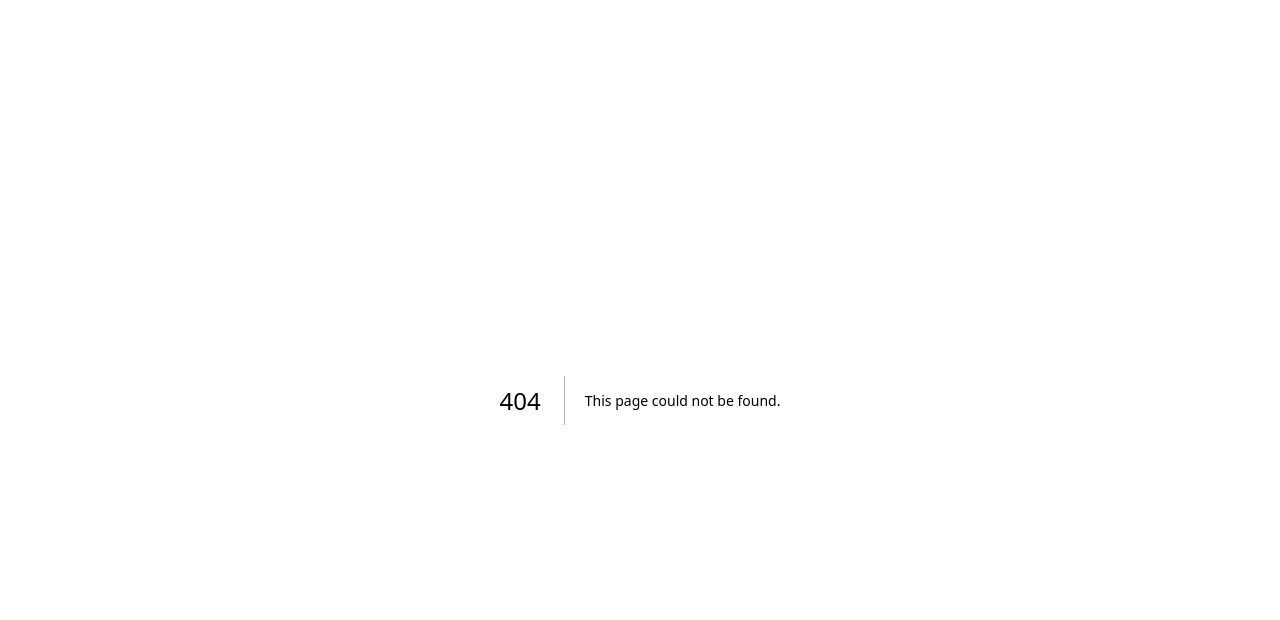
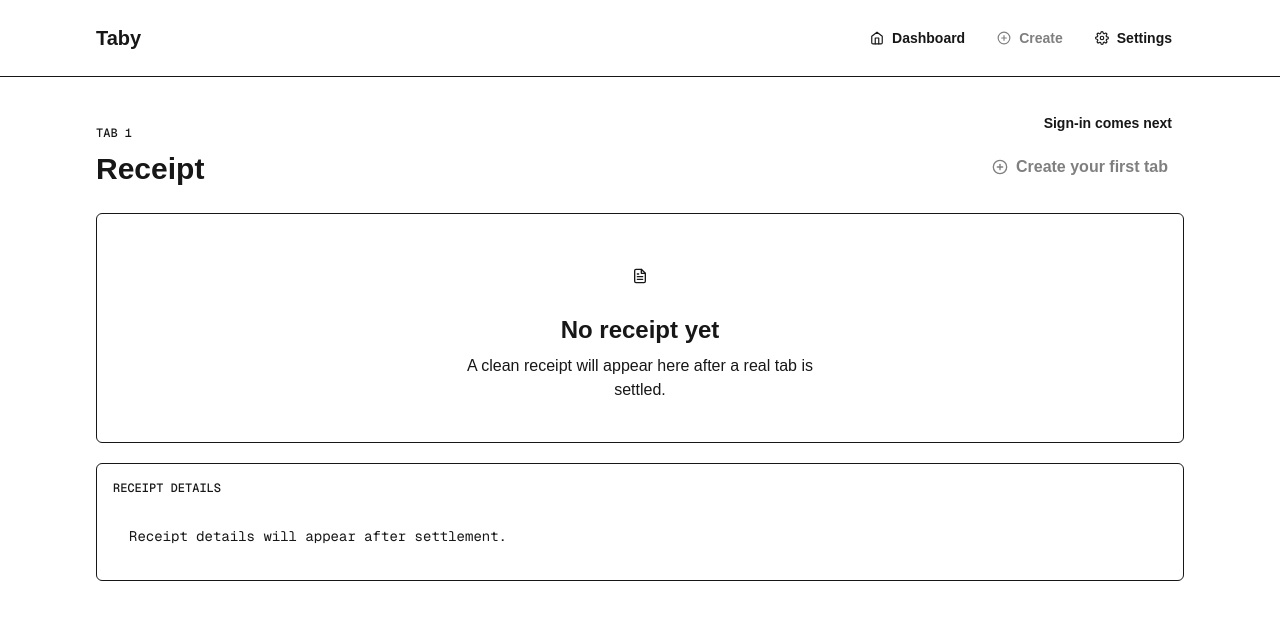
Before and after one commit to alienworld1/taby, a Next.js app: page /tabs/1/receipt in a window 1280 px wide. Before the commit this address had no page. Shown: the top 620 px of the page. Built offline with nearby package versions, Linux system fonts and the light colour scheme.

Commit message:
Add tab detail and receipt placeholder

```diff
--- /dev/null
+++ b/app/tabs/[tabId]/page.tsx
@@ -0,0 +1,31 @@
+import { FiFileText } from "react-icons/fi";
+import { AppShell } from "@/components/shell/AppShell";
+import { EmptyState } from "@/components/ui/EmptyState";
+
+type TabPageProps = {
+  params: Promise<{
+    tabId: string;
+  }>;
+};
+
+export async function generateMetadata({ params }: TabPageProps) {
+  const { tabId } = await params;
+
+  return {
+    title: `Tab ${tabId}`,
+  };
+}
+
+export default async function TabPage({ params }: TabPageProps) {
+  const { tabId } = await params;
+
+  return (
+    <AppShell eyebrow={`Tab ${tabId}`} title="Tab details">
+      <EmptyState
+        description="Sign in to open this tab and see the expenses your group has confirmed."
+        icon={<FiFileText aria-hidden="true" />}
+        title="Sign in to open your tabs"
+      />
+    </AppShell>
+  );
+}
--- /dev/null
+++ b/app/tabs/[tabId]/receipt/page.tsx
@@ -0,0 +1,37 @@
+import { FiFileText } from "react-icons/fi";
+import { AppShell } from "@/components/shell/AppShell";
+import { EmptyState } from "@/components/ui/EmptyState";
+import { ReceiptBlock } from "@/components/ui/ReceiptBlock";
+
+type ReceiptPageProps = {
+  params: Promise<{
+    tabId: string;
+  }>;
+};
+
+export async function generateMetadata({ params }: ReceiptPageProps) {
+  const { tabId } = await params;
+
+  return {
+    title: `Receipt ${tabId}`,
+  };
+}
+
+export default async function ReceiptPage({ params }: ReceiptPageProps) {
+  const { tabId } = await params;
+
+  return (
+    <AppShell eyebrow={`Tab ${tabId}`} title="Receipt">
+      <div className="grid gap-5">
+        <EmptyState
+          description="A clean receipt will appear here after a real tab is settled."
+          icon={<FiFileText aria-hidden="true" />}
+          title="No receipt yet"
+        />
+        <ReceiptBlock>
+          <p>Receipt details will appear after settlement.</p>
+        </ReceiptBlock>
+      </div>
+    </AppShell>
+  );
+}
```
